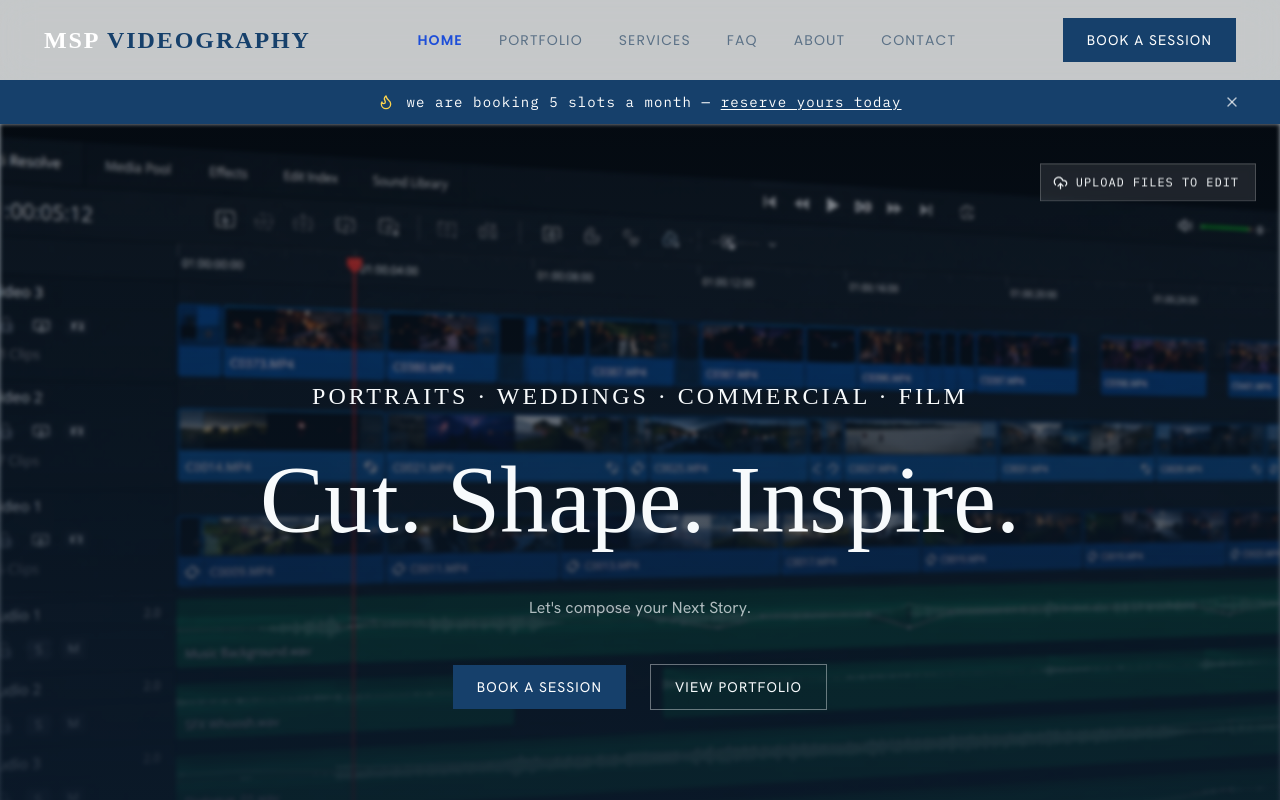
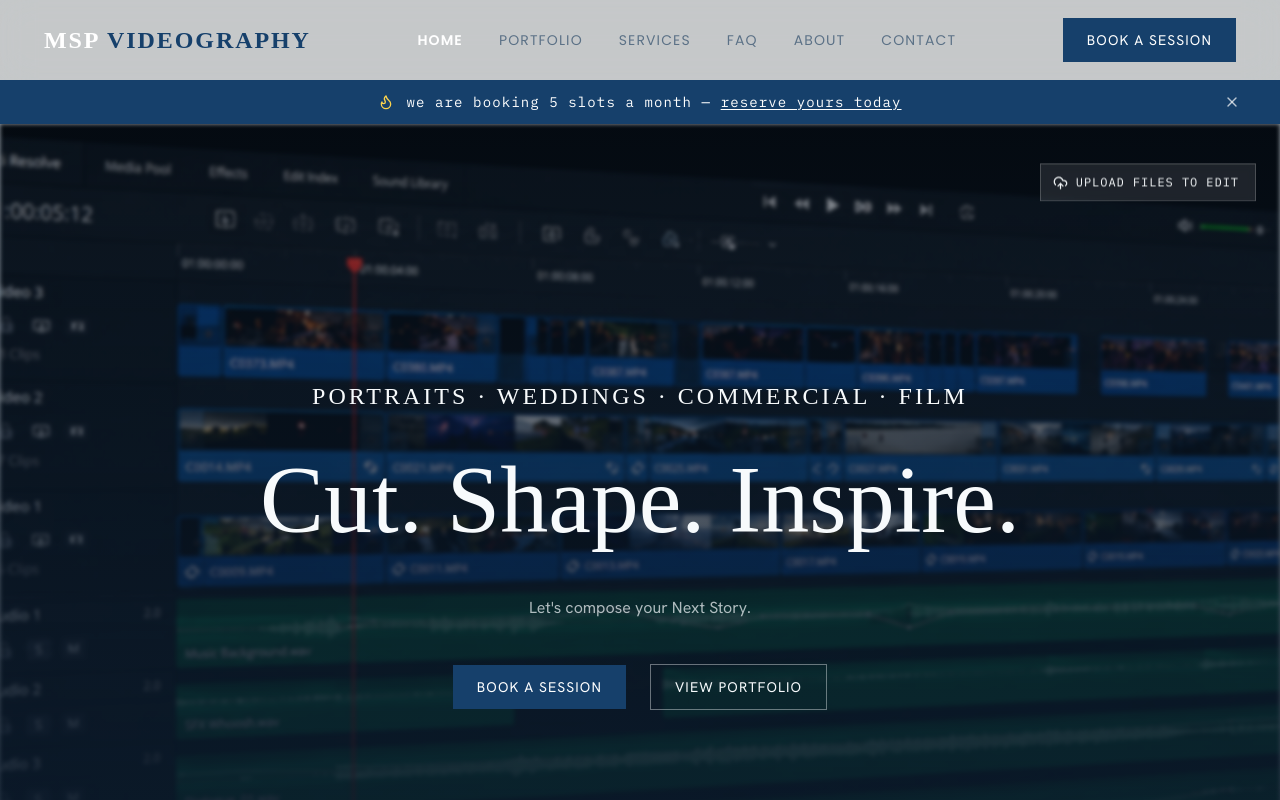
Before and after one commit to Arav034/MSP-Videography-cloud, a React (Vite) app in the folder customer-app/: page / in a window 1280 px wide. Shown: the top 800 px of the page. Built offline with nearby package versions, Linux system fonts and the light colour scheme; no server answers.

Commit message:
navbar white

```diff
--- a/customer-app/src/components/layout/Navbar.jsx
+++ b/customer-app/src/components/layout/Navbar.jsx
@@ -12,8 +12,8 @@ export default function Navbar() {
             to={item.to}
             end
             className={({ isActive }) =>
-                cn("nav-link font-nav block px-3 py-1", isActive ? "text-blue-700 font-semibold"
-                  : "hover:text-blue-800")
+                cn("nav-link font-nav block px-3 py-1", isActive  ? "text-white font-semibold"
+                  : "hover:text-white/80")
               }
           >
             {item.label}
```
